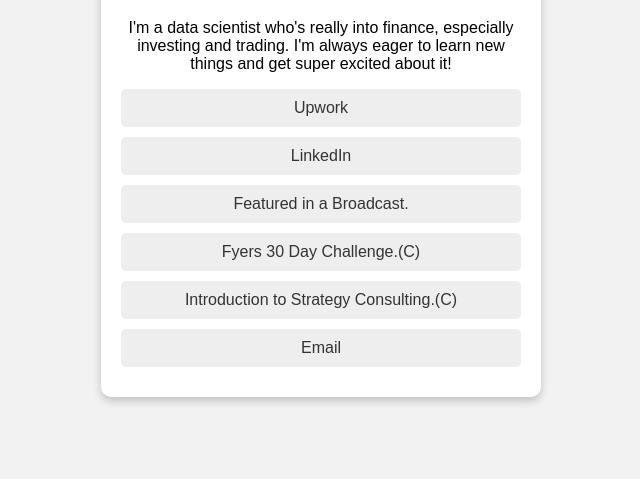
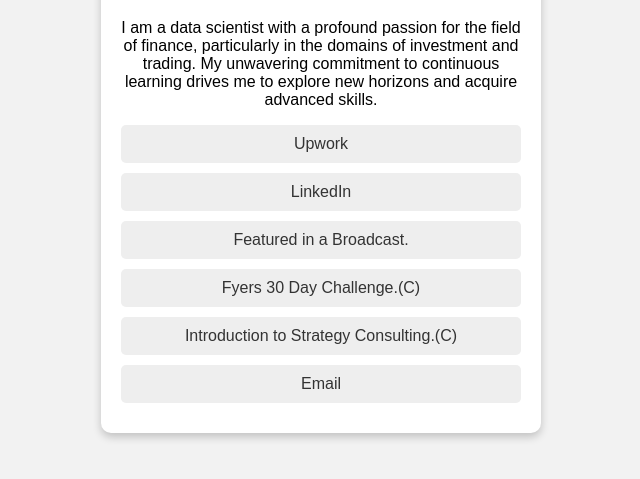
Before and after one commit to sandeepandey02/aboutme, a plain HTML site: page index.html in a window 1280 px wide. Shown: the part 259-738 px from the top of the page, without its empty margins (319-959 px from the left). Drawn offline with Linux system fonts and the light colour scheme.

Commit message:
Update index.html

```diff
--- a/index.html
+++ b/index.html
@@ -64,7 +64,7 @@
         </div>
         <h1>Sandeep Pandey</h1>
         <p>
-            I'm a data scientist who's really into finance, especially investing and trading. I'm always eager to learn new things and get super excited about it!
+            I am a data scientist with a profound passion for the field of finance, particularly in the domains of investment and trading. My unwavering commitment to continuous learning drives me to explore new horizons and acquire advanced skills.
         </p>
         <a href="https://www.upwork.com/freelancers/~018992adeba1ddad88">Upwork</a>
         <a href="https://www.linkedin.com/in/sandeepandey02/">LinkedIn</a>
```
